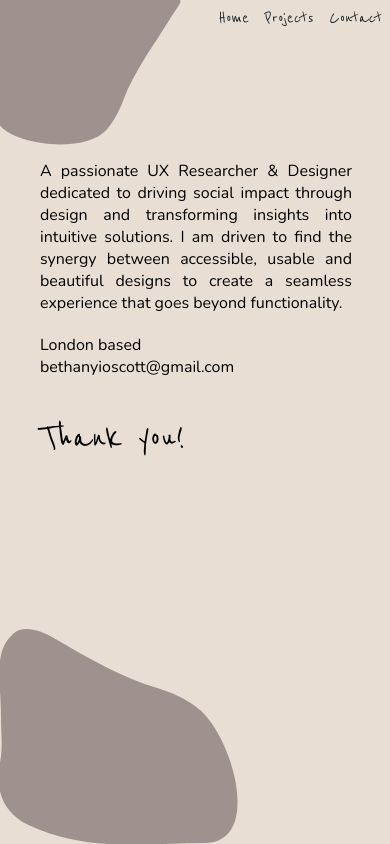
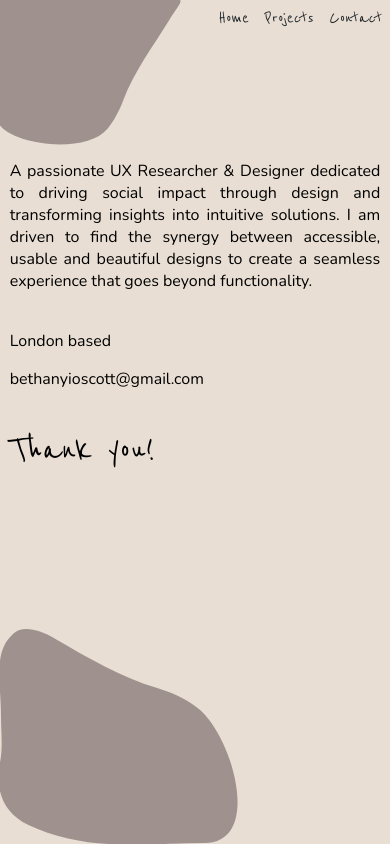
Before and after one commit to bethanyios/portfolio2023.3, a React (Create React App) app: page / in a window 390 px wide. Both pictures are taken after a click on the item "Contact". Built offline with nearby package versions, Linux system fonts and the light colour scheme.

Commit message:
fix alignment

```diff
--- a/src/pages/contact.js
+++ b/src/pages/contact.js
@@ -10,16 +10,17 @@ const Contact = () => {
 <img src={patch5} className="bg5" alt="background"/>
 <img src={patch6} className="bg6"alt="background"/>
 <div className="contact-container">
+    <p className="paragraph">
+    A passionate UX Researcher & Designer dedicated to driving social impact through design and transforming insights into intuitive solutions.
+    I am driven to find the synergy between accessible, usable and beautiful designs to create a seamless experience that goes beyond functionality.
+    <br /><br />
+    <p >London based</p>
+    <p >bethanyioscott@gmail.com</p>
 
-    <p className="paragraph">
+    <h3>Thank you!</h3>
+    </p>
 
-    A passionate UX Researcher & Designer dedicated to driving social impact through design and transforming insights into intuitive solutions.
-I am driven to find the synergy between accessible, usable and beautiful designs to create a seamless experience that goes beyond functionality.
-    </p>
-    <br />
-        <p className="details">London based</p>
-        <p className="details">bethanyioscott@gmail.com</p>
-        <h3>Thank you!</h3>
+
 {/*
         <a className="contact-links" href="https://www.siennadev.com/" target="_blank" rel="noreferrer">○ sienna</a>
         <a className="contact-links" href="https://www.linkedin.com/in/bethanyioscott/" target="_blank" rel="noreferrer">○ linkedin</a>
--- a/src/styling/contact.css
+++ b/src/styling/contact.css
@@ -1,12 +1,10 @@
 .contact-container {
     display: flex;
+    align-items: center;
     justify-content: center;
-    align-items: flex-start;
     flex-direction: column;
-    margin: 10rem 18rem;
-    position: fixed;
+    margin-top: 10rem;
 }
-
 .paragraph {
     width: 60vw;
     text-align: justify;
@@ -18,11 +16,6 @@
     font-size: 16px;
     margin-right: 2rem;
 }
-
-.details {
-    margin: 0
-}
-
 
 /* BACKGROUND */
 .bg5 {
@@ -38,10 +31,10 @@
 
 @media only screen and (max-width: 600px) {
 .contact-container {
-margin: 10rem 2.5rem;
+margin: 10rem;
 }
 .paragraph {
-    width: 80vw;
+    width: 95vw;
 padding: 0;
 }
 }
```
